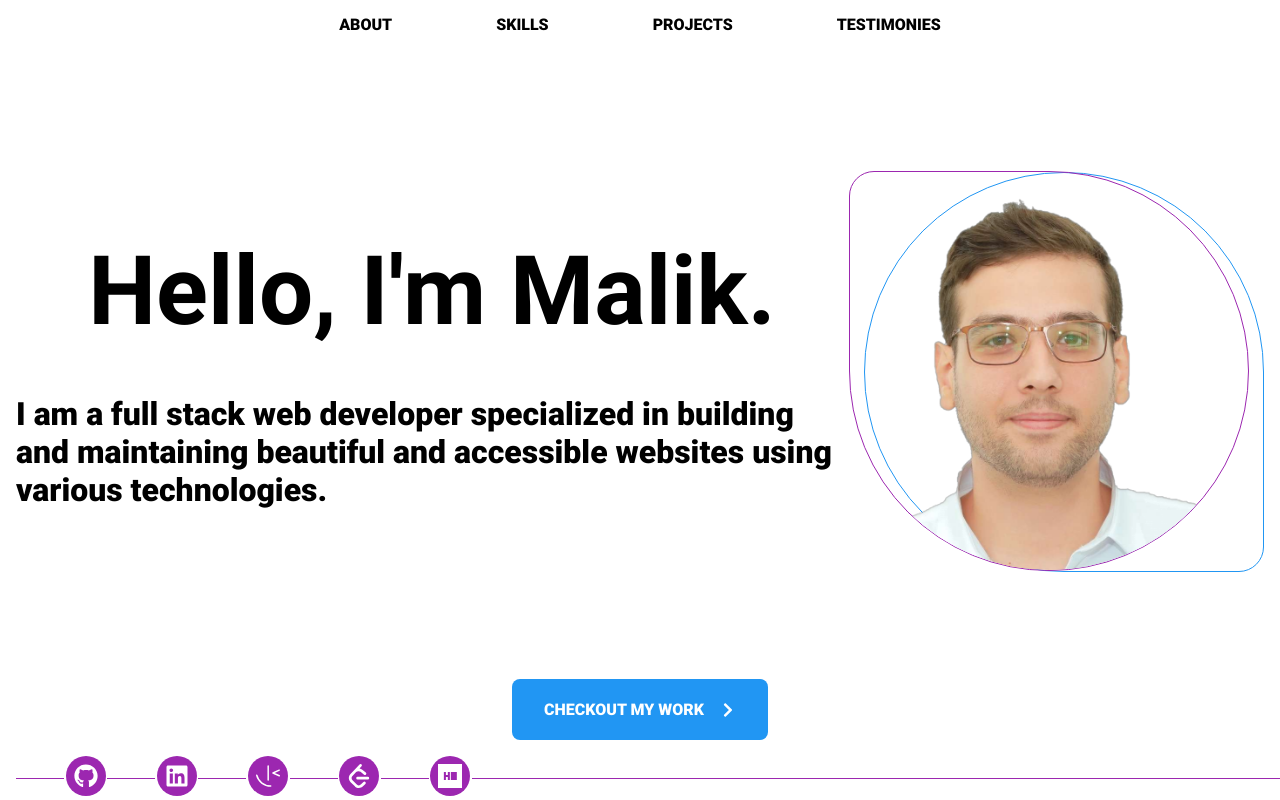
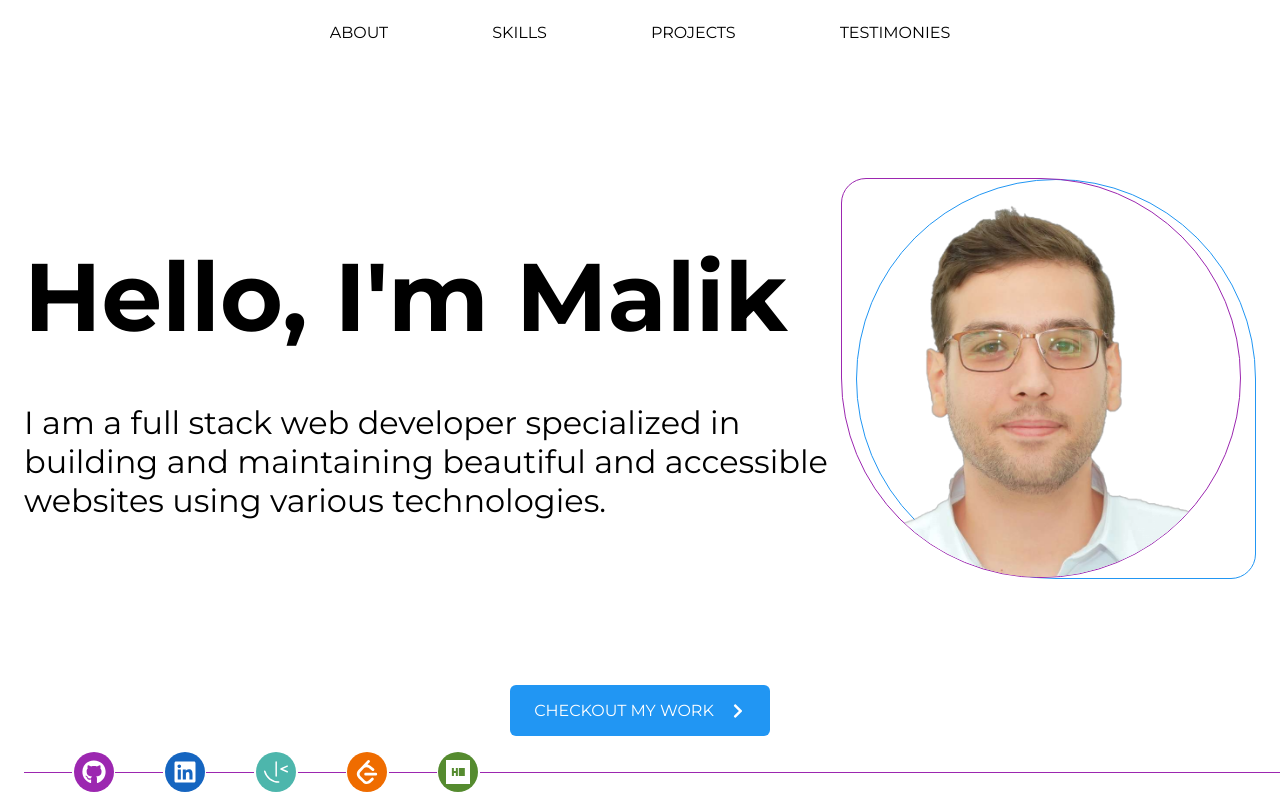
Before and after one commit to Maliklar/portfolio, a Next.js app: page / in a window 1280 px wide. Shown: the top 800 px of the page. Built offline with nearby package versions, Linux system fonts and the light colour scheme.

Commit message:
Updated Hero section

```diff
--- a/src/components/Specific/Sections/HeroSection/index.module.scss
+++ b/src/components/Specific/Sections/HeroSection/index.module.scss
@@ -5,7 +5,7 @@
   display: flex;
   flex-direction: column;
   margin: -1rem;
-  padding: 1rem;
+  padding: 1.5rem;
   min-height: calc(100vh - 3rem);
   height: calc(100vh - 3rem);
   margin-top: 3rem;
@@ -13,7 +13,7 @@
 
   .header {
     font-size: 6em;
-    text-align: center;
+    width: 100%;
     span {
       color: $color-blue-500;
       font-weight: 300;
@@ -91,8 +91,8 @@
     background-color: $color-blue-500;
     outline: none;
     border: none;
-    border-radius: 8px;
-    padding: 1.3em 2em;
+    border-radius: 6px;
+    padding: 1em 1.5em;
     font-size: 1em;
     cursor: pointer;
     overflow: hidden;
@@ -132,12 +132,23 @@
     position: relative;
     display: flex;
     align-items: center;
-
     margin-inline-end: -2rem;
     gap: 0.1rem;
+
+    & > :where(:not(.line)) {
+      display: flex;
+      align-items: center;
+      justify-content: center;
+      border-radius: 100%;
+      min-height: 2.5rem;
+      max-height: 2.5rem;
+      height: 2.5rem;
+      min-width: 2.5rem;
+      max-width: 2.5rem;
+      width: 2.5rem;
+      color: white;
       svg {
         font-size: 2.5rem;
-      background-color: $color-purple-500;
         padding: 0.5rem;
         border-radius: 100%;
         color: white;
@@ -146,8 +157,27 @@
         transition: box-shadow 0.3s;
 
         &:hover {
-        box-shadow: 0px 0px 5px $color-bluegray-900;
+          box-shadow: 0px 0px 5px rgba(0, 0, 0, 0.2);
         }
+      }
+    }
+
+    .gitHub {
+      background-color: $color-purple-500;
+    }
+
+    .linkedIn {
+      background-color: $color-blue-800;
+    }
+    .hr {
+      background-color: $color-lightgreen-800;
+    }
+
+    .leetCode {
+      background-color: $color-orange-800;
+    }
+    .feMentor {
+      background-color: $color-teal-300;
     }
 
     & > :last-child {
--- a/src/components/Specific/Sections/HeroSection/index.tsx
+++ b/src/components/Specific/Sections/HeroSection/index.tsx
@@ -12,8 +12,7 @@ const HeroSection = () => {
     <header className={styles.container}>
       <div className={styles.mainContent}>
         <div className={styles.content}>
-          <h1 className={styles.header}>Hello,{" I'm "}Malik.</h1>
-
+          <h1 className={styles.header}>Hello,{" I'm "}Malik</h1>
           <p className={styles.subtitle}>
             I am a full stack web developer specialized in building and
             maintaining beautiful and accessible websites using various
@@ -41,23 +40,23 @@ const HeroSection = () => {
       </button>
       <div className={styles.footer}>
         <div className={styles.line} />
-        <div>
+        <div className={styles.gitHub}>
           <FaGithub />
         </div>
         <div className={styles.line} />
-        <div>
+        <div className={styles.linkedIn}>
           <FaLinkedin />
         </div>
         <div className={styles.line} />
-        <div>
+        <div className={styles.feMentor}>
           <SiFrontendmentor />
         </div>
         <div className={styles.line} />
-        <div>
+        <div className={styles.leetCode}>
           <SiLeetcode />
         </div>
         <div className={styles.line} />
-        <div>
+        <div className={styles.hr}>
           <SiHackerrank />
         </div>
         <div className={styles.line} />
--- a/src/components/Specific/Sections/index.module.scss
+++ b/src/components/Specific/Sections/index.module.scss
@@ -11,7 +11,7 @@
     display: flex;
     flex-direction: column;
     gap: 0.3rem;
-    font-size: 3em;
+    font-size: 2.5em;
     font-weight: thin;
 
     &::after {
--- a/src/styles/globals.scss
+++ b/src/styles/globals.scss
@@ -1,35 +1,34 @@
 @import "@/styles/variables.scss";
-
+@import url("https://fonts.googleapis.com/css2?family=Montserrat:ital,wght@0,100;0,200;0,300;0,400;0,500;0,600;0,700;0,800;0,900;1,100;1,200;1,300;1,400;1,500;1,600;1,700;1,800;1,900&display=swap");
 @font-face {
-  font-family: Roboto;
-  src: url("../assets/fonts/Roboto-Regular.ttf") format("truetype");
+  font-family: "Roboto";
+  src: url("../assets/fonts/Roboto-Thin.ttf") format("truetype");
   font-weight: normal;
   font-style: normal;
 }
 
 @font-face {
   font-family: "Roboto";
-  src: url("../assets/fonts/Roboto-Thin.ttf") format("truetype");
+  src: url("../assets/fonts/Roboto-Light.ttf");
   font-weight: thin;
   font-style: normal;
 }
 
 @font-face {
   font-family: "Roboto";
-  src: url("../assets/fonts/Roboto-Bold.ttf") format("truetype");
+  src: url("../assets/fonts/Roboto-Bold.ttf");
   font-weight: bold;
   font-style: normal;
 }
 
 @font-face {
   font-family: "Roboto";
-  src: url("../assets/fonts/Roboto-Black.ttf") format("truetype");
+  src: url("../assets/fonts/Roboto-Black.ttf");
   font-weight: bolder;
   font-style: normal;
 }
 
 html {
-  font-family: "Roboto" fantasy;
   font-size: 16px;
   @media screen and (max-width: 1200px) {
     font-size: 14px;
@@ -44,8 +43,7 @@ html {
 
 * {
   position: relative;
-  font-family: "Roboto";
-
+  font-family: "Montserrat", sans-serif;
   box-sizing: border-box;
 }
 
--- a/src/styles/variables.scss
+++ b/src/styles/variables.scss
@@ -1,4 +1,4 @@
-$nav-bar-height: 3rem;
+$nav-bar-height: 4rem;
 
 // Material Colors: Red
 $color-red-50: #ffebee;
```
Lines whose indentation alone changed are shown as unchanged.
